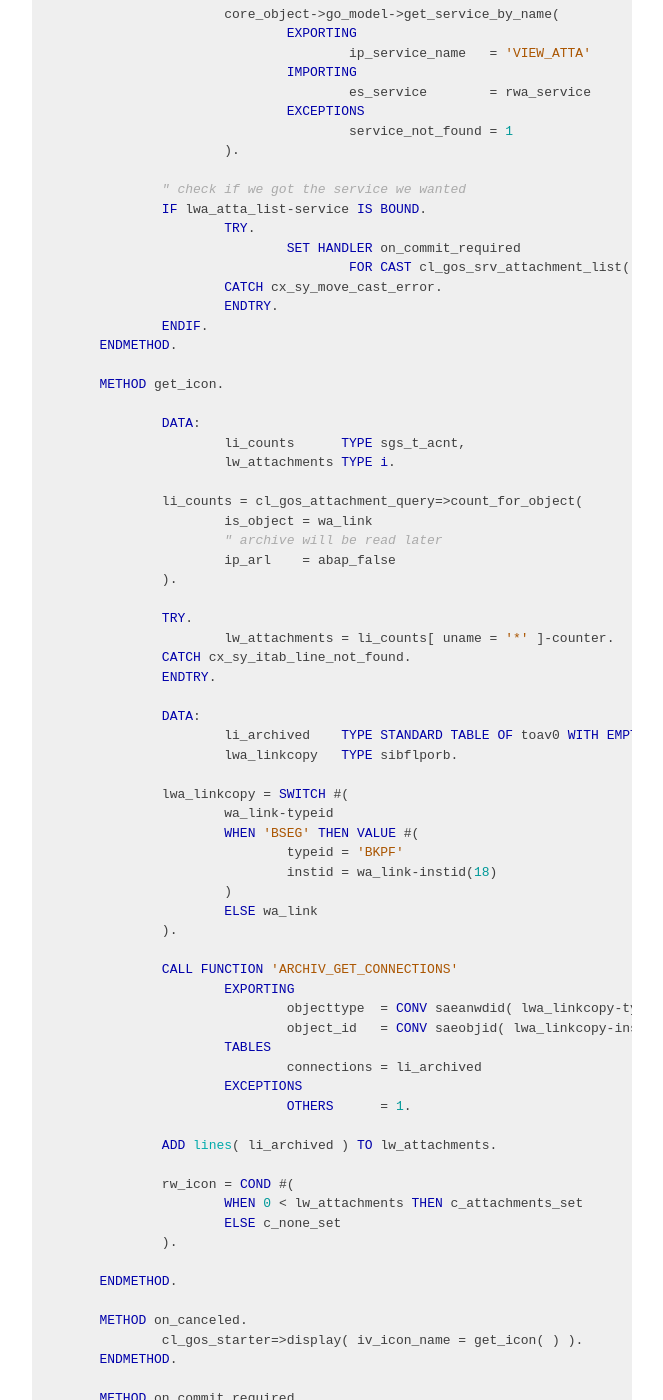
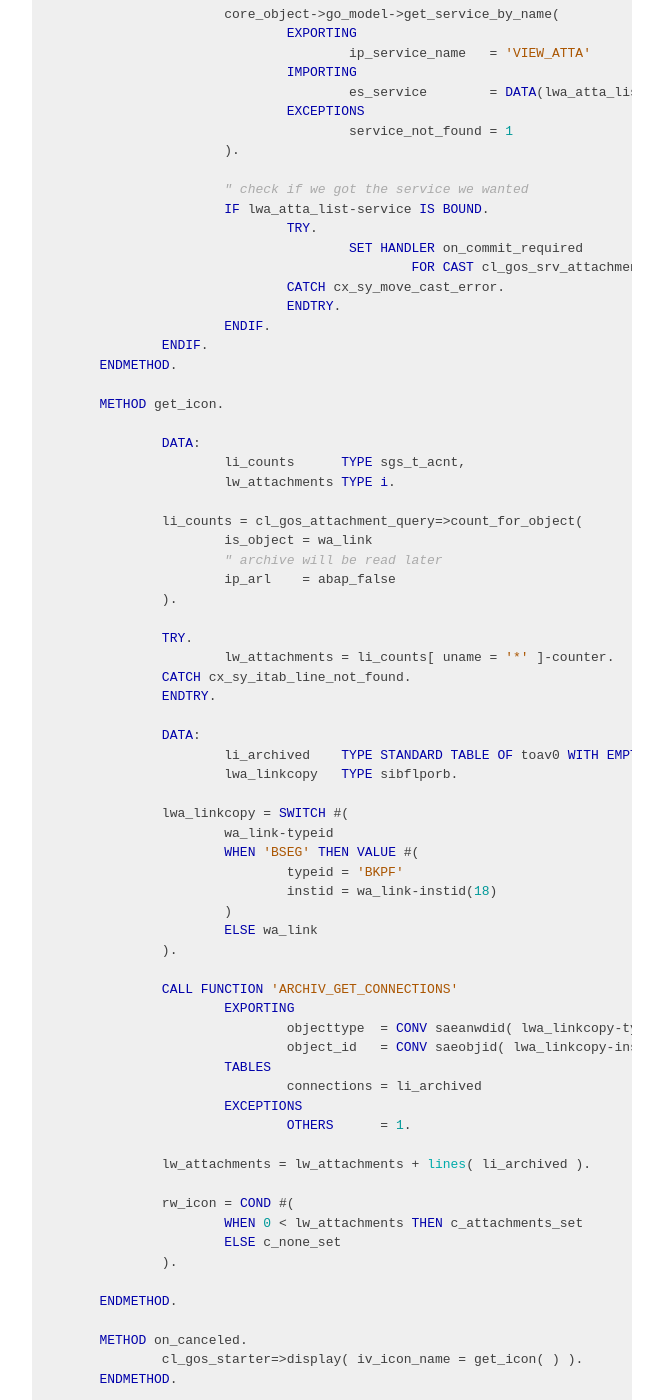
Before and after one commit to lausek/lausek.github.io, a Jekyll site: the page built from other/gos-icon-enhancement.md, in a window 1280 px wide and 1400 px high, scrolled down 999 px. Shown: the whole window, without its empty margins (308-971 px from the left). Built offline with Jekyll 4.4.1, drawn with Linux system fonts in a browser that asks for light colours.

```diff
--- a/other/gos-icon-enhancement.md
+++ b/other/gos-icon-enhancement.md
@@ -52,18 +52,19 @@ CLASS lcl_z_ei_lcb_ext_all_adico IMPLEMENTATION.
 				EXPORTING
 					ip_service_name   = 'VIEW_ATTA'
 				IMPORTING
-					es_service        = rwa_service
+					es_service        = DATA(lwa_atta_list)
 				EXCEPTIONS
 					service_not_found = 1
 			).
 
-		" check if we got the service we wanted
-		IF lwa_atta_list-service IS BOUND.
-			TRY.
-				SET HANDLER on_commit_required
-					FOR CAST cl_gos_srv_attachment_list( lwa_atta_list-service ).
-			CATCH cx_sy_move_cast_error.
-			ENDTRY.
+			" check if we got the service we wanted
+			IF lwa_atta_list-service IS BOUND.
+				TRY.
+					SET HANDLER on_commit_required
+						FOR CAST cl_gos_srv_attachment_list( lwa_atta_list-service ).
+				CATCH cx_sy_move_cast_error.
+				ENDTRY.
+			ENDIF.
 		ENDIF.
 	ENDMETHOD.
 
@@ -106,7 +107,7 @@ CLASS lcl_z_ei_lcb_ext_all_adico IMPLEMENTATION.
 			EXCEPTIONS
 				OTHERS      = 1.
 
-		ADD lines( li_archived ) TO lw_attachments.
+		lw_attachments = lw_attachments + lines( li_archived ).
 
 		rw_icon = COND #(
 			WHEN 0 < lw_attachments THEN c_attachments_set
```
Also changed, not shown: _drafts/custom-icon-for-attachment-list.md (+4 -5 lines).
